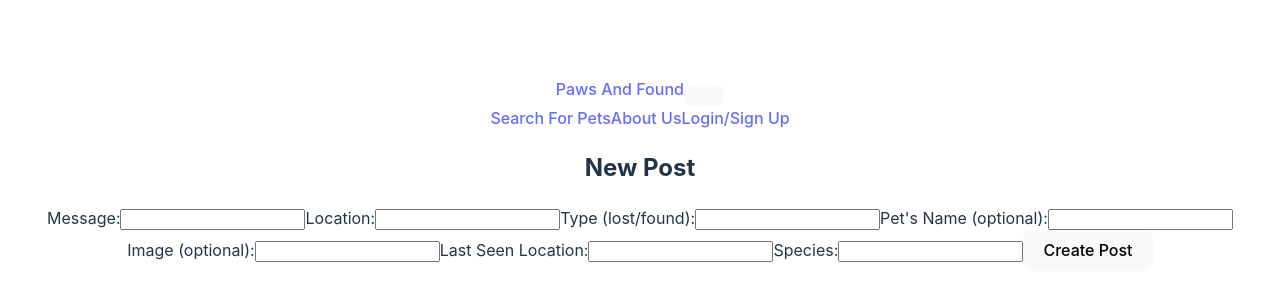
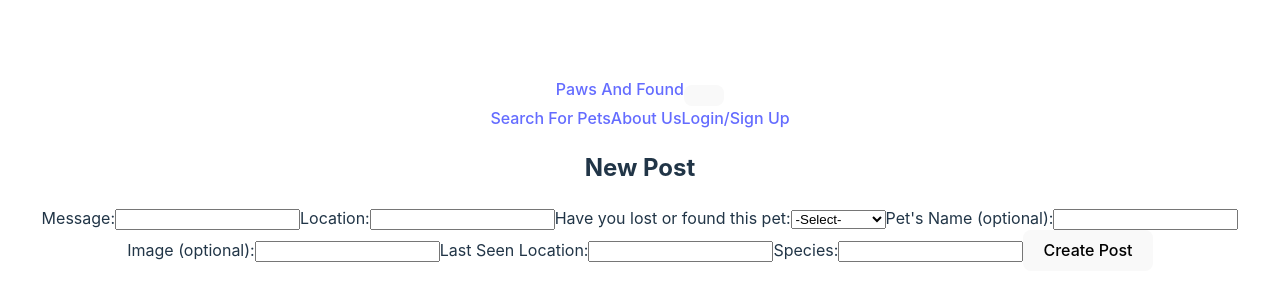
Before and after one commit to smindre1/PawsAndFound, a React (Vite) app in the folder client/: page /newpost in a window 1280 px wide. Shown: the part 226-526 px from the top of the page. Built offline with nearby package versions, Linux system fonts and the light colour scheme.

Commit message:
I adjusted the newPost page so the user can easily select whether the post is for a lost pet or for a pet that was found. Also, I made it so after the user submits the post they are redirected to the homepage.

```diff
--- a/client/src/pages/NewPost.jsx
+++ b/client/src/pages/NewPost.jsx
@@ -7,6 +7,7 @@ import Auth from "../../utils/auth";
 const NewPost = () => {
   const [message, setMessage] = useState("");
   const [location, setLocation] = useState("");
+  const [status, setStatus] = useState("");
   const [petData, setPetData] = useState({
     type: "",
     name: "",
@@ -25,15 +26,19 @@ const NewPost = () => {
 
   const handleSubmit = async (e) => {
     e.preventDefault();
+    //This assigns what the user chose in the select tag to petData
+    petData.type = status;
+    setPetData({...petData});
 
     const token = Auth.loggedIn() ? Auth.getToken() : null;
     if (!token) {
+      alert("Please login.");
       return false;
     }
 
     try {
       // console.log(petData);
-      const {type, name, img, lastSeen, species} = petData;
+      const { type, name, img, lastSeen, species } = petData;
       // console.log("type: ", type, "name: ", name, "img: ", img, "lastSeen: ", lastSeen, "species: ", species);
       await addPost({
         variables: {
@@ -44,8 +49,8 @@ const NewPost = () => {
             name,
             img,
             lastSeen,
-            species
-        }
+            species,
+          },
         },
       });
 
@@ -59,13 +64,16 @@ const NewPost = () => {
         lastSeen: "",
         species: "",
       });
+      console.log("failed");
+      if (Auth.loggedIn()) {
+        window.location.replace('/');
+      };
+
     } catch (error) {
       console.error("Error adding post:", error);
     }
 
-    if (Auth.loggedIn()) {
-      return <Navigate to="/me" />;
-    }
+
   };
 
   return (
@@ -80,8 +88,12 @@ const NewPost = () => {
         <input type="text" value={location} onChange={(e) => setLocation(e.target.value)} />
       </label>
       <label>
-        Type (lost/found):
-        <input type="text" value={petData.type} name="type" onChange={handleInputChange} />
+        Have you lost or found this pet:
+        <select name="type" value={status} onChange={(e) => setStatus(e.target.value)}>
+          <option value="" disabled>-Select-</option>
+          <option value="lost">Lost a Pet</option>
+          <option value="found">Found a Pet</option>
+        </select>
       </label>
       <label>
         Pet's Name (optional):
```
Also changed, not shown: 1 other file (tests, documents, lock files or other folders).
